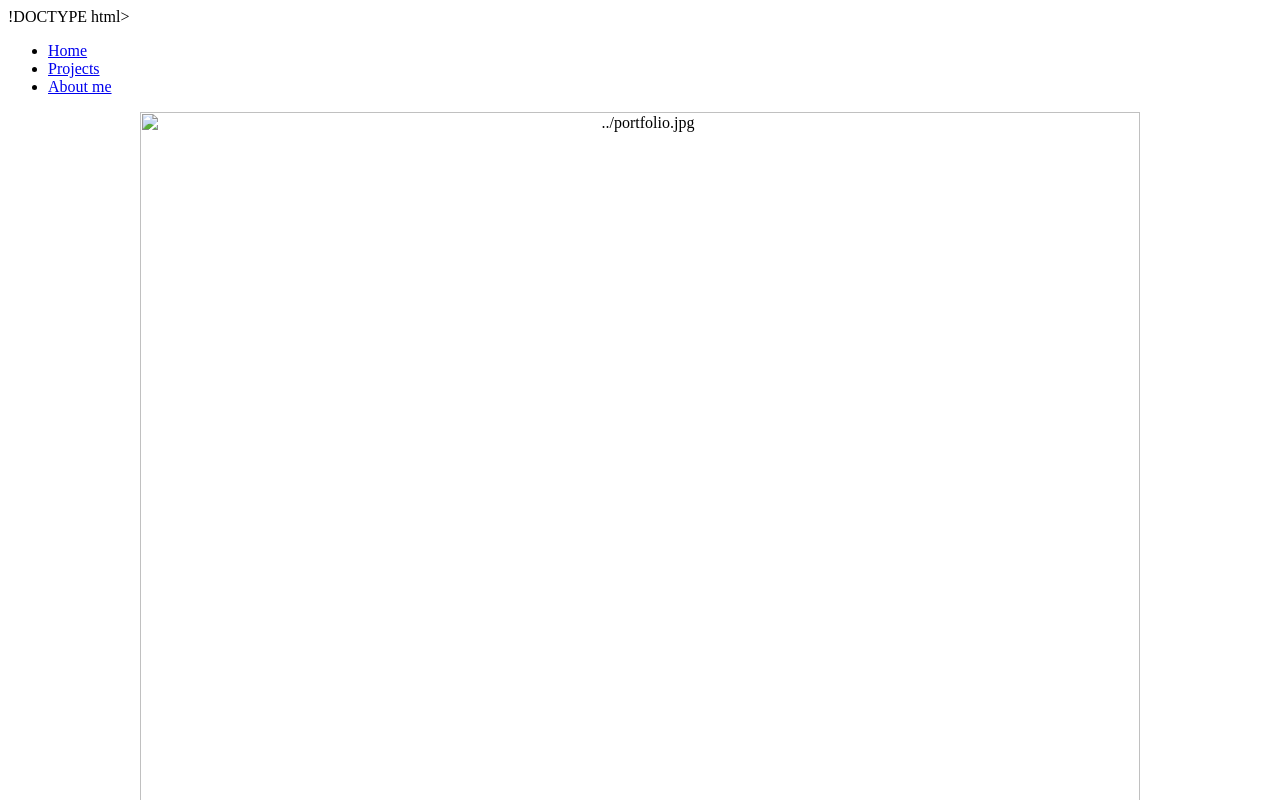
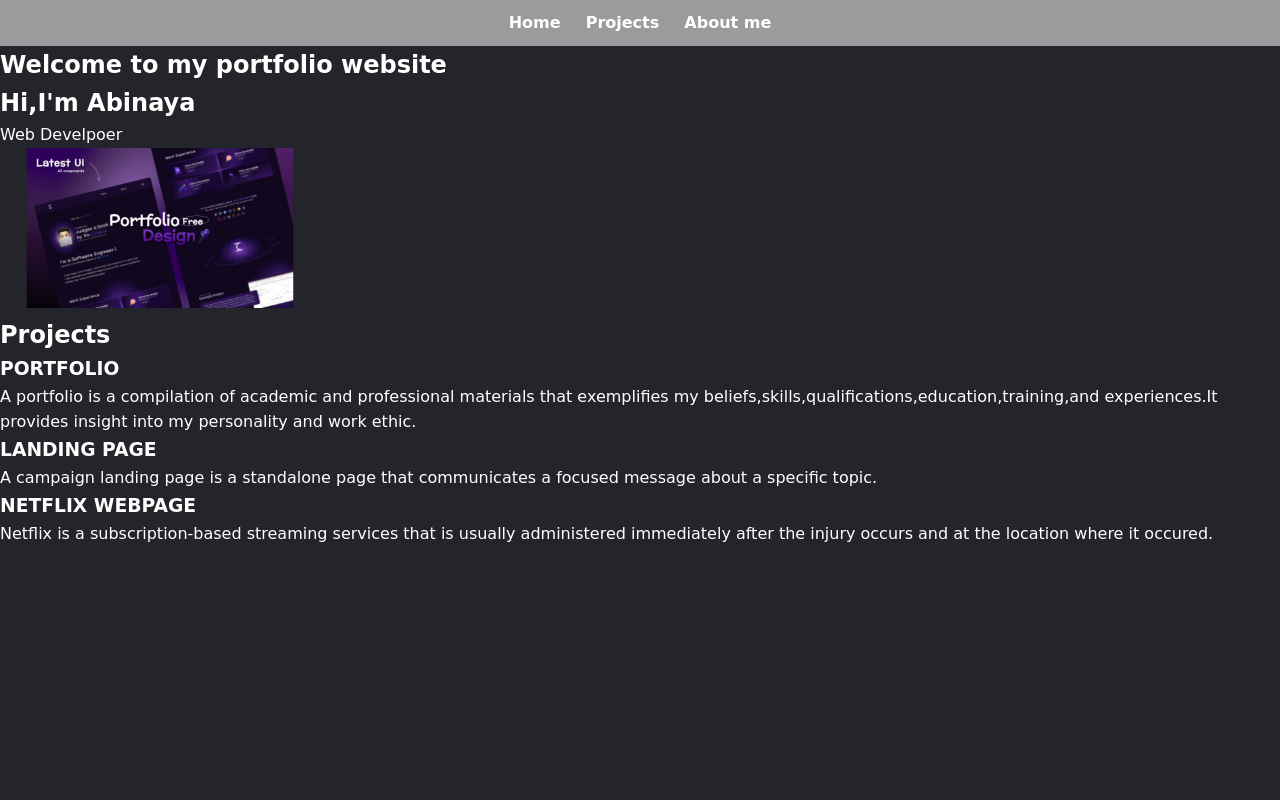
Before and after one commit to pabinaya198/Coding_Practice, a plain HTML site: page Abinaya_Portfolio/index.html in a window 1280 px wide. Shown: the top 800 px of the page. Drawn offline with Linux system fonts and the light colour scheme.

Commit message:
changed the enitre sturcture

```diff
--- a/Abinaya_Portfolio/asset/css/style.css
+++ b/Abinaya_Portfolio/asset/css/style.css
@@ -1,74 +1,44 @@
-body{
-background-image:url("")
-background-size:cover;
-}
 
-{
+*{
     margin: 0;
     padding: 0;
     box-sizing: border-box;
 }
-
 body{
     font-family: Arial,sans-serif;
     line-height: 1.6;
-    background-color: #f4f4f4;
+    /* background-image: url(../media/bg-img/bg-img1.jpg); */
+    background-color: #24252a;
+    background-position: center;
+    background-attachment: fixed;
+    background-repeat: no-repeat;
+    background-size: cover;
+    font-family: cursive;
+    color: white;
+}
+a{
+    text-decoration: none;
 }
 
 header{
-    background-color: #333;
-    color: #fff;
-    padding: 1rem;
-    text-align: center;
+    display: flex;
+    justify-content: center;
+    background-color: rgba(255, 255, 255, 0.54);
+}
+header li{
+
+    display: inline-flex;
+    padding: 10px;
+    list-style-type: none;
+
+}
+.nav-links{
+    color:rgb(255, 255, 255);
+    font-weight: bold;
+
 }
 
-header nav ul{
-    list-style: none;
-    display:flex;
-    justify-content: center;
+
+.port-img{
+    width: 25%;
 }
-
-header nav ul li{
-    margin: 0 15px;
-}
-
-header nav ul li a{
-    color: #fff;
-    text-decoration: none;
-    font-weight: bold;
-}
-h1{
-    margin-top: 10px;
-}
-
-section{
-    padding: 2rem;
-    text-align: center;
-}
-
-.about, .projects{
-    background-color: #fff;
-    margin: 2rem 0;
-}
-
-.home{
-    background-color: #3498db;
-    color: #fff;
-}
-
-.home p{
-    font-size: 1.5rem;
-    margin-top: 1rem;
-}
-
-.projects .projects{
-    margin: 1rem 0;
-}
-
-footer{
-    background-color: #333;
-    color: #fff;
-    text-align: center;
-    padding: 1rem 0;
-    margin-top: 2rem;
-}
--- a/Abinaya_Portfolio/index.html
+++ b/Abinaya_Portfolio/index.html
@@ -1,36 +1,37 @@
-!DOCTYPE html>
+<!DOCTYPE html>
 <html lang="en">
 <head>
   <meta charset="UTF-8">
   <meta name="viewport" content="width=device-width, initial-scale=1.0">
   <title>Abinaya Portfolio</title>
-  <link rel="stylesheet" href="../Abinaya-Projects/index.html/portfolio.jpg">
+  <link rel="stylesheet" href="./asset/css/style.css">
   </head>
-  <style>
-body{
-      background-image:url("../portfolio.jpg")
-      background-image-no-repeat;
-    }
-  </style>
+
   <header>
+
       <nav>
+
       <ul>
-        <li><a href="../Abinaya-Projects/portfolio.jpg">Home</a></li>
-        <li><a href="../Abinaya-Projects/portfolio.jpg">Projects</a></li>
-        <li><a href="../Abinaya-Projects/portfolio.jpg">About me</a></li>
+        <li><a class="nav-links" href="#">Home</a></li>
+        <li><a class="nav-links" href="#">Projects</a></li>
+        <li><a class="nav-links" href="#">About me</a></li>
 
       </ul>
     </nav>
 
-    <center>
-      <img src="../portfolio.jpg" width="1000px" height="1000px" alt="../portfolio.jpg">
-    </center>
+
+
+  </header>
+
+  <section id="Home" class="Home">
 
     <h1>Welcome to my portfolio website</h1>
-  </header>
-  <section id="Home" class="Home">
     <h2>Hi,I'm Abinaya</h2>
     <p>Web Develpoer</p>
+
+    <figure>
+      <img class="port-img" src="./asset/media/img/portfolio.jpg" alt="">
+    </figure>
   </section>
 
   <section id="Projects" class="Projects">
```
Also changed, not shown: Abinaya_Portfolio/asset/media/img/portfolio.jpg (added), 1 other file.
